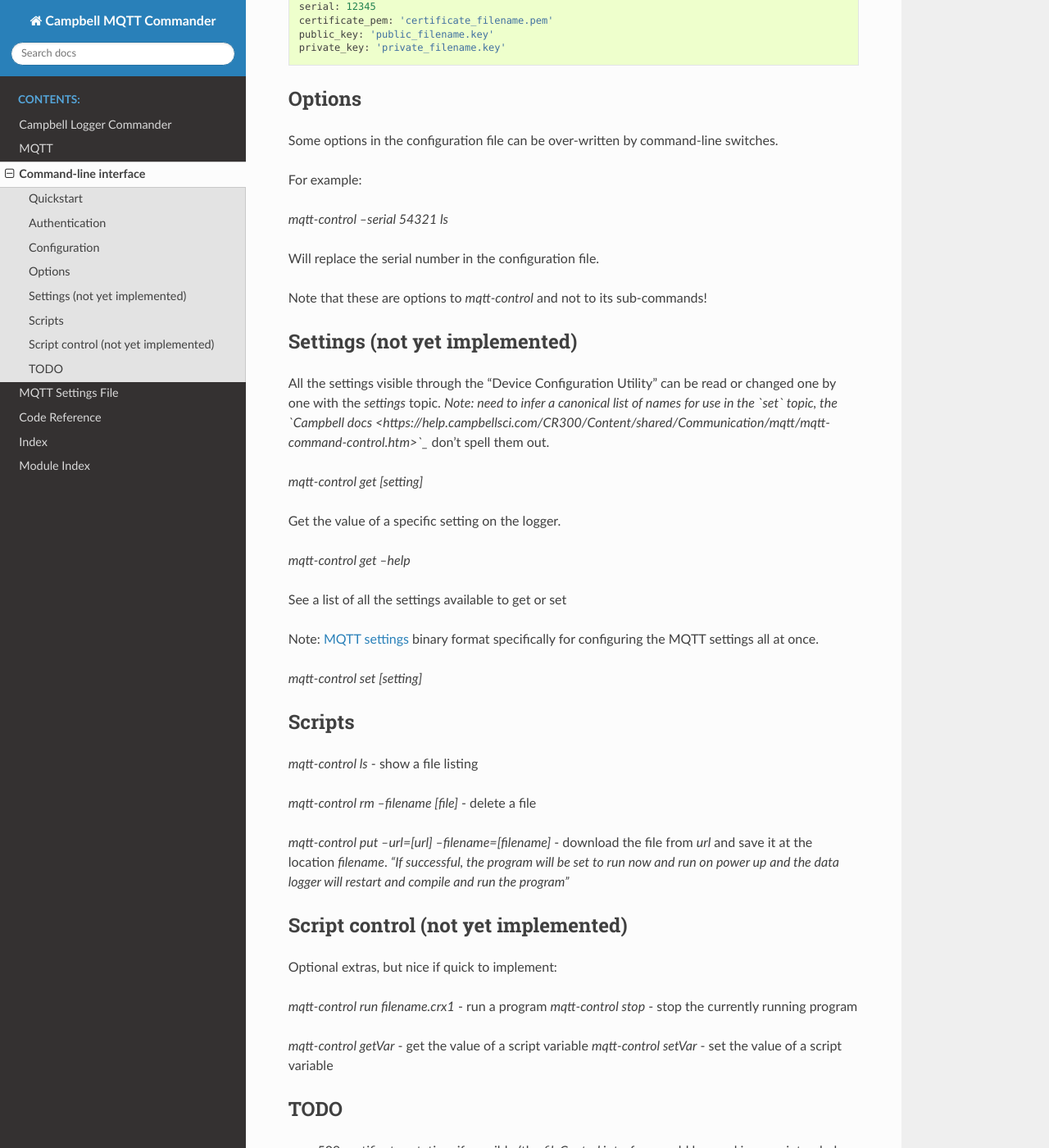
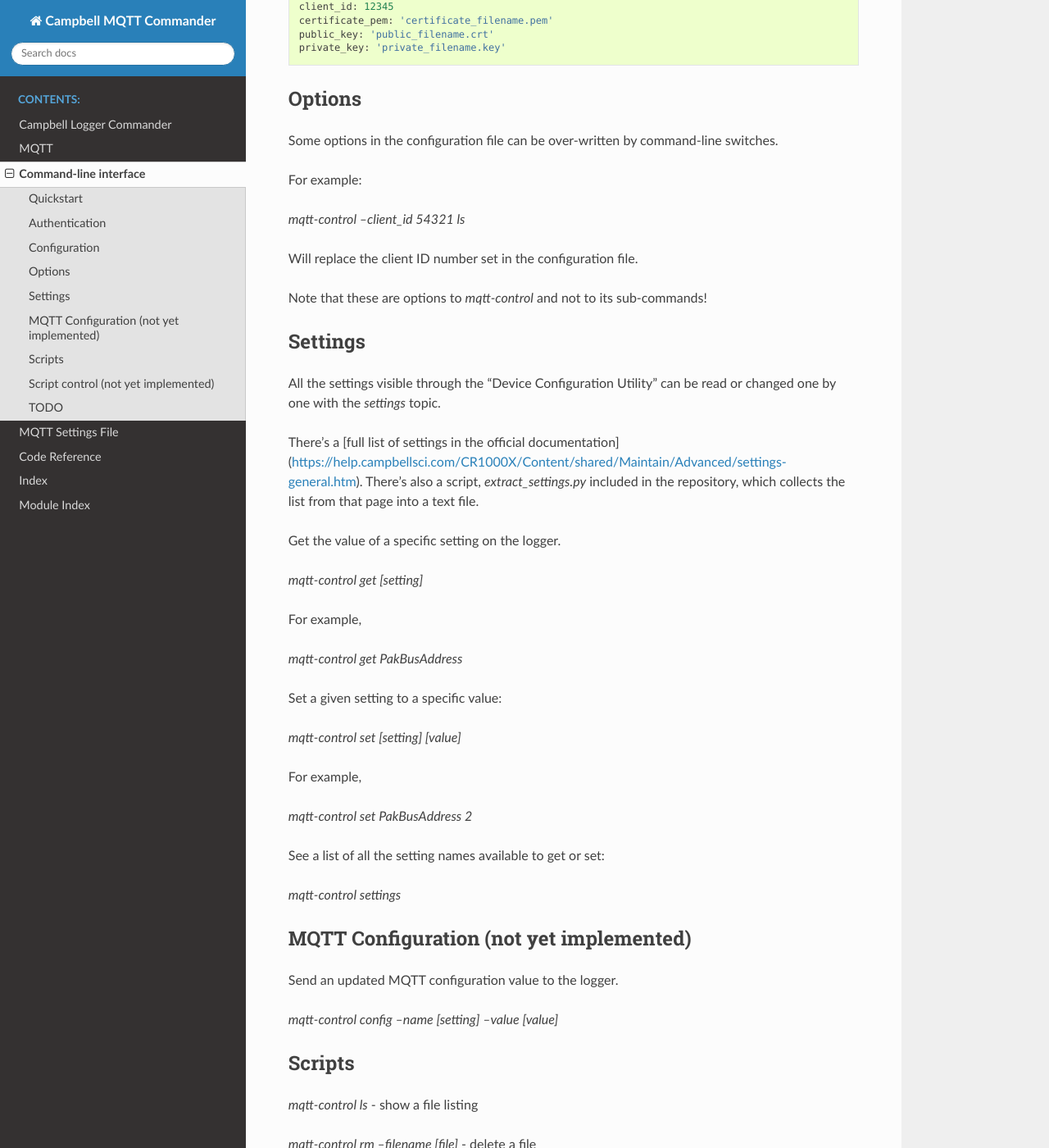
Before and after one commit to NERC-CEH/campbell-mqtt-control, a Sphinx documentation site: the page built from docs/cli.rst, in a window 1280 px wide and 1400 px high, scrolled down 818 px. Shown: the whole window at 82% size. Built offline with Sphinx 7.4.7 and the Read the Docs theme 3.1.0, drawn with Linux system fonts in a browser that asks for light colours; the version number could not be read and is left out.

Commit message:
update docs to reflect current status

```diff
--- a/docs/cli.rst
+++ b/docs/cli.rst
@@ -33,9 +33,9 @@
 
     topic: 'cs/v2'
     broker: 'AWS'
-    serial: 12345
+    client_id: 12345
     certificate_pem: 'certificate_filename.pem'
-    public_key: 'public_filename.key'
+    public_key: 'public_filename.crt'
     private_key: 'private_filename.key'
 
 
@@ -46,29 +46,47 @@
 
 For example:
 
-`mqtt-control --serial 54321 ls`
+`mqtt-control --client_id 54321 ls`
 
-Will replace the serial number in the configuration file.
+Will replace the client ID number set in the configuration file.
 
 Note that these are options to `mqtt-control` and not to its sub-commands!
 
-Settings (not yet implemented)
-------------------------------
+Settings
+--------
 
 All the settings visible through the "Device Configuration Utility" can be read or changed one by one with the `settings` topic.
-*Note: need to infer a canonical list of names for use in the `set` topic, the `Campbell docs <https://help.campbellsci.com/CR300/Content/shared/Communication/mqtt/mqtt-command-control.htm>`_* don't spell them out.
+
+There's a [full list of settings in the official documentation](https://help.campbellsci.com/CR1000X/Content/shared/Maintain/Advanced/settings-general.htm). There's also a script, `extract_settings.py` included in the repository, which collects the list from that page into a text file.
+
+Get the value of a specific setting on the logger.
 
 `mqtt-control get [setting]`
 
-Get the value of a specific setting on the logger.
+For example,
 
-`mqtt-control get --help`
+`mqtt-control get PakBusAddress`
 
-See a list of all the settings available to get or set
+Set a given setting to a specific value:
 
-Note: `MQTT settings <https://github.com/NERC-CEH/campbell-mqtt-control/blob/main/src/mqttconfig/README.md>`_ binary format specifically for configuring the MQTT settings all at once.
+`mqtt-control set [setting] [value]`
 
-`mqtt-control set [setting]`
+For example,
+
+`mqtt-control set PakBusAddress 2`
+
+See a list of all the setting names available to get or set:
+
+`mqtt-control settings`
+
+
+MQTT Configuration (not yet implemented)
+----------------------------------------
+
+Send an updated MQTT configuration value to the logger.
+
+`mqtt-control config --name [setting] --value [value]`
+
 
 Scripts
 -------
--- a/docs/sources/mqttconfig.rst
+++ b/docs/sources/campbellcontrol.mqttconfig.rst
@@ -4,10 +4,10 @@
 Submodules
 ----------
 
-mqttconfig.builder module
+campbellcontrol.mqttconfig.builder module
 -------------------------
 
-.. automodule:: mqttconfig.builder
+.. automodule:: campbellcontrol.mqttconfig.builder
    :members:
    :show-inheritance:
    :undoc-members:
@@ -15,7 +15,7 @@
 Module contents
 ---------------
 
-.. automodule:: mqttconfig
+.. automodule:: campbellcontrol.mqttconfig
    :members:
    :show-inheritance:
    :undoc-members:
--- a/docs/sources/campbellcontrol.rst
+++ b/docs/sources/campbellcontrol.rst
@@ -9,6 +9,7 @@
 
    campbellcontrol.commands
    campbellcontrol.connection
+   campbellcontrol.mqttconfig
 
 Submodules
 ----------
--- a/docs/sources/modules.rst
+++ b/docs/sources/modules.rst
@@ -5,4 +5,3 @@
    :maxdepth: 4
 
    campbellcontrol
-   mqttconfig
```
